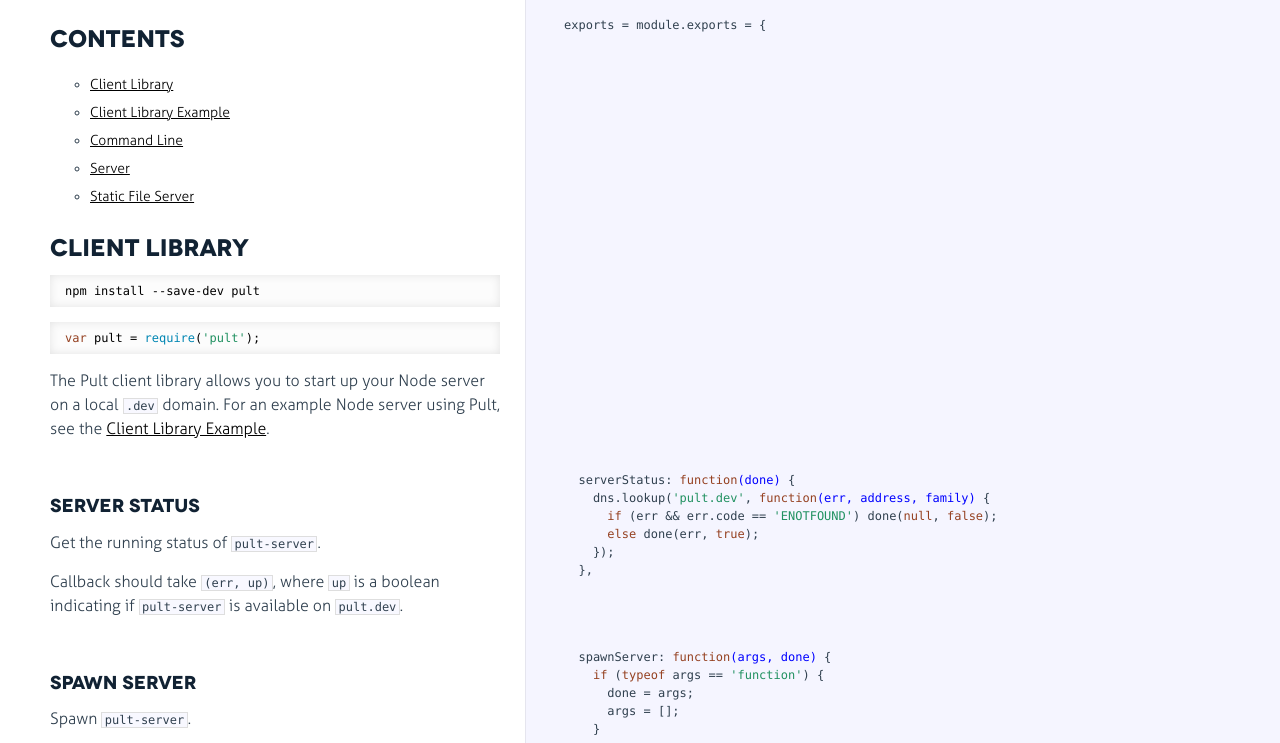
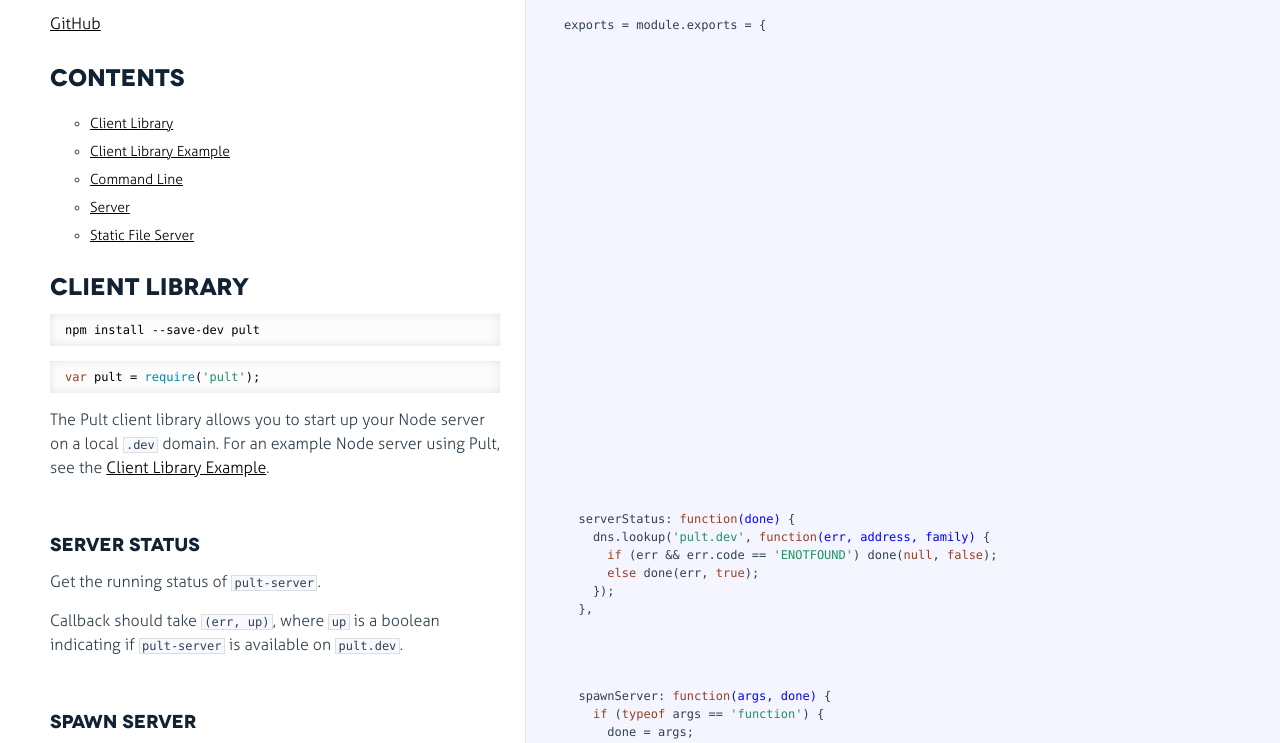
Before and after one commit to programble/pult, a plain HTML site: page index.html in a window 1280 px wide. Shown: the part 124-867 px from the top of the page. Drawn offline with Linux system fonts and the light colour scheme.

Commit message:
Update documentation

```diff
--- a/index.html
+++ b/index.html
@@ -59,6 +59,7 @@
               </div>
               <h1 id="pult">Pult</h1>
 <p>Access local servers on <code>.dev</code> domains.</p>
+<p><a href="https://github.com/programble/pult">GitHub</a></p>
 <h2 id="contents">Contents</h2>
 <ul>
 <li><a href="index.html">Client Library</a></li>
```
